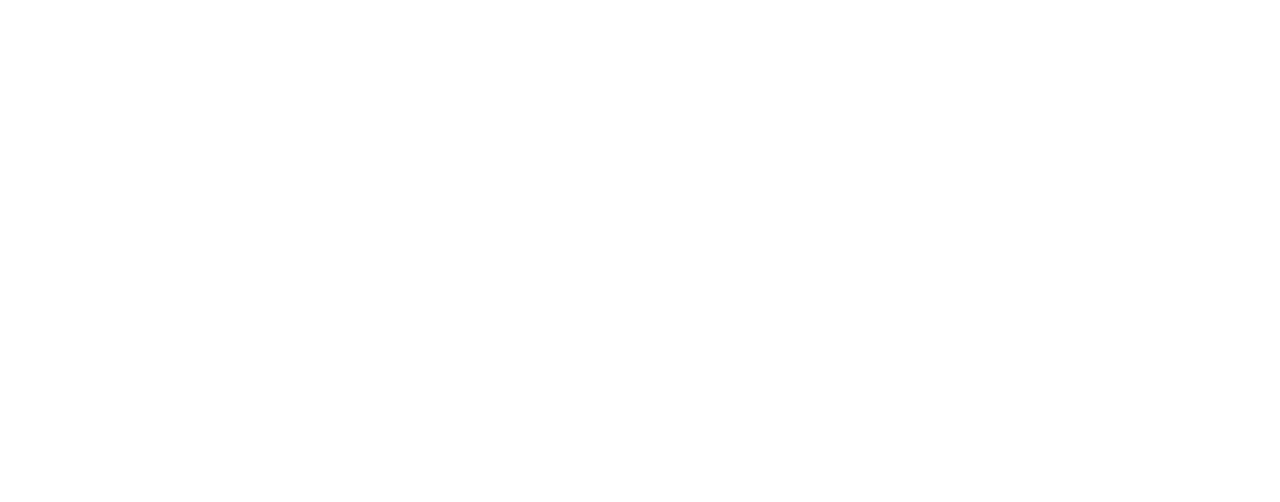
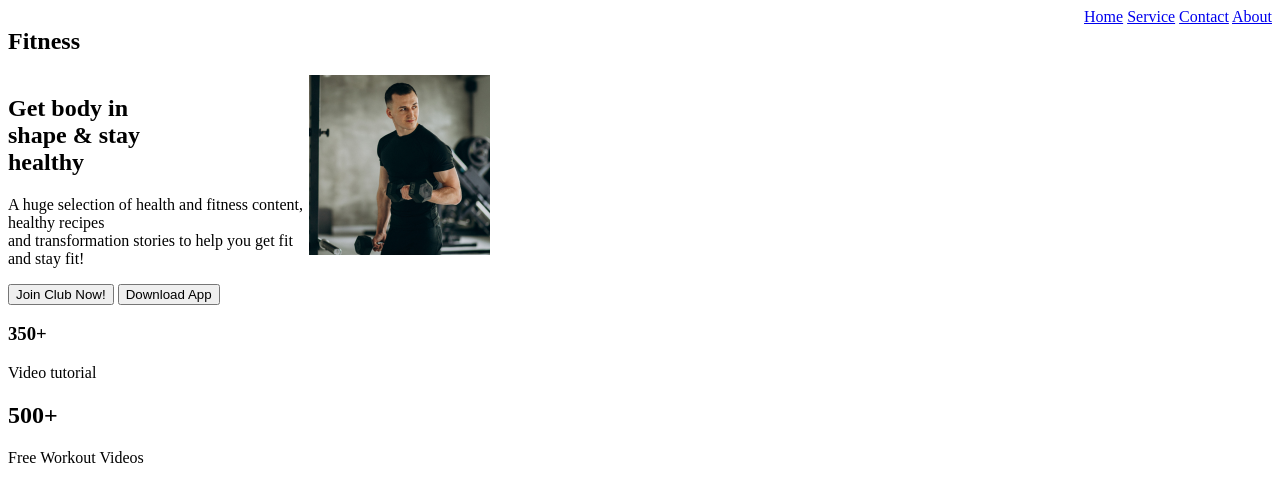
Before and after one commit to mdamjad4412/Assingment-2-, a plain HTML site: page Index.html in a window 1280 px wide. Drawn offline with Linux system fonts and the light colour scheme.

Commit message:
banner section

```diff
--- a/Index.html
+++ b/Index.html
@@ -3,10 +3,61 @@
 <head>
   <meta charset="UTF-8">
   <meta name="viewport" content="width=device-width, initial-scale=1.0">
-  <title>Document</title>
+  <title>Fitness</title>
   <link rel="stylesheet" href="style.css">
 </head>
 <body>
+  <header>
+    <!-- nav bar  -->
+     <nav class="nav">
+      <div>
+        <h1>Fitness</h1>
+      </div>
 
+      <div class="ancor">
+        <a href="Home">Home</a>
+        <a href="Service">Service</a>
+        <a href="Contact">Contact</a>
+        <a href="About">About</a>
+      </div>
+     </nav>
+
+     <!-- hero section -->
+
+     <section class="hero">
+      <div>
+        <h1>Get body in <br> shape & stay <br> healthy</h1>
+        <p>A huge selection of health and fitness content, healthy recipes <br> and transformation stories to help you get fit and stay fit!</p>
+        <div>
+          <button>Join Club Now!</button>
+          <button>Download App</button>
+        </div>
+        <div>
+          <h3>350+</h3>
+          <p>Video tutorial</p>
+        </div>
+        <div>
+          <h2>500+</h2>
+          <p>Free Workout Videos</p>
+        </div>
+      </div>
+
+      <div>
+
+      </div>
+      <div class="img">
+        <img src="./images/image 5.png" alt="">
+      </div>
+
+     </section>
+  </header>
+
+  <main>
+
+  </main>
+
+  <footer>
+
+  </footer>
 </body>
 </html>
--- a/style.css
+++ b/style.css
@@ -0,0 +1,28 @@
+.body{
+  margin: auto;
+  padding: auto;
+  /* background-color: black; */
+}
+
+.nav{
+  display: flex;
+  justify-content: space-between;
+  /* text-decoration: none; */
+}
+
+.ancor{
+  text-decoration: none;
+  gap: 5px;
+}
+
+.hero{
+ display: flex;
+ justify-content: space-between;
+}
+
+.img{
+  /* width: 100%; */
+  height: 100%;
+  width: 100%;
+
+}
```
